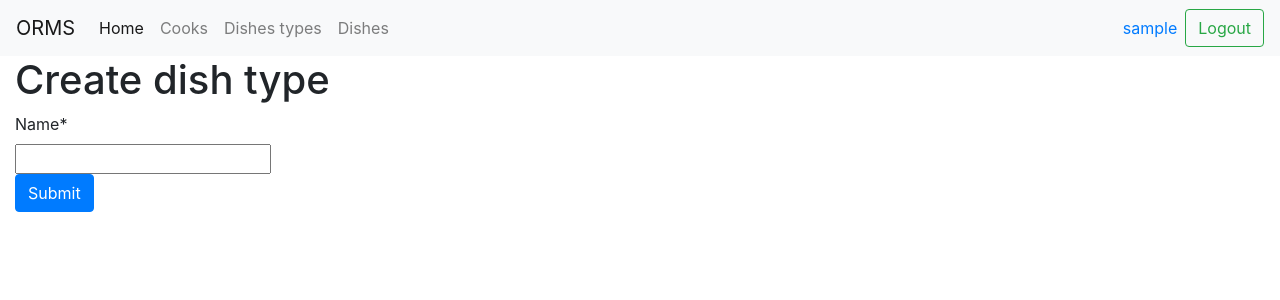
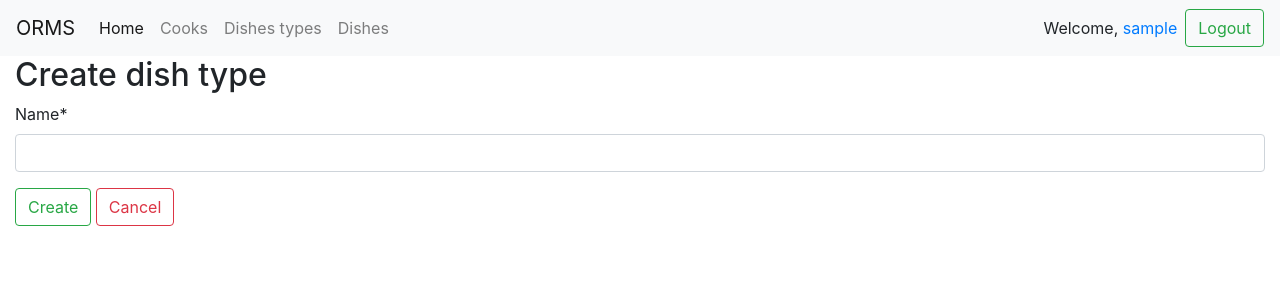
Before and after one commit to VadymShkarbul/restaurant_managment_service, a Django app: page /dishes_types/create/ in a window 1280 px wide. Shown: the top 300 px of the page. Run offline with Django 4.2, Linux system fonts and the light colour scheme; the visitor is signed in with stand-in values (Sample User, id 1); some libraries are stand-ins or nearby versions.

Commit message:
Added crispy forms and fixed templates issues

```diff
--- a/kitchen/models.py
+++ b/kitchen/models.py
@@ -35,7 +35,7 @@ class Dish(models.Model):
     description = models.TextField()
     price = models.DecimalField(max_digits=6, decimal_places=2)
     dish_type = models.ForeignKey(DishType, on_delete=models.CASCADE)
-    cooks = models.ManyToManyField(Cook, related_name="cooks")
+    cooks = models.ManyToManyField(Cook, related_name="dishes")
 
     class Meta:
         verbose_name = "dish"
--- a/kitchen/views.py
+++ b/kitchen/views.py
@@ -82,7 +82,7 @@ class CookListView(LoginRequiredMixin, generic.ListView):
 
 class CookDetailView(LoginRequiredMixin, generic.DetailView):
     model = Cook
-    # queryset = Cook.objects.prefetch_related
+    queryset = Cook.objects.all().prefetch_related("dishes__dish_type")
 
 
 class CookCreateView(LoginRequiredMixin, generic.CreateView):
--- a/restaurant_manager/settings.py
+++ b/restaurant_manager/settings.py
@@ -71,6 +71,8 @@ TEMPLATES = [
     },
 ]
 
+CRISPY_TEMPLATE_PACK = "bootstrap4"
+
 WSGI_APPLICATION = 'restaurant_manager.wsgi.application'
 
 
--- a/templates/base.html
+++ b/templates/base.html
@@ -16,12 +16,14 @@
 {% block sidebar %}
   {% include "includes/sidebar.html" %}
 {% endblock %}
-  <div class="col-sm-10 ">
+  <div class="col-sm-1"></div>
+  <div class="col-sm-12">
     {% block content %}{% endblock %}
       {% block pagination %}
         {% include "includes/pagination.html" %}
       {% endblock %}
   </div>
+  <div class="col-sm-1"></div>
 
 </body>
 </html>
--- a/templates/includes/pagination.html
+++ b/templates/includes/pagination.html
@@ -2,15 +2,15 @@
   <ul class="pagination">
     {% if page_obj.has_previous %}
       <li class="page-item">
-        <a href="?page={{ page_obj.previous_page_number }}" class="page-link">prev</a>
+        <a href="?page={{ page_obj.previous_page_number }}" class="btn btn-outline-info">prev</a>
       </li>
     {% endif %}
     <li class="page-item active">
-      <span class="page-link">{{ page_obj.number }} of {{ paginator.num_pages }}</span>
+      <span class="btn btn-info">{{ page_obj.number }} of {{ paginator.num_pages }}</span>
     </li>
     {% if page_obj.has_next %}
       <li class="page-item">
-        <a href="?page={{ page_obj.next_page_number }}" class="page-link">next</a>
+        <a href="?page={{ page_obj.next_page_number }}" class="btn btn-outline-info">next</a>
       </li>
     {% endif %}
   </ul>
--- a/templates/includes/sidebar.html
+++ b/templates/includes/sidebar.html
@@ -18,7 +18,7 @@
     </ul>
       {% if user.is_authenticated %}
         <div class="form-inline my-2 my-lg-0">
-          <a href="{{ user.get_absolute_url }}" class="mr-sm-2">{{ user.get_username }}</a>
+          Welcome,&nbsp<a href="{{ user.get_absolute_url }}" class="mr-sm-2">{{ user.get_username }}</a>
           <a href="{% url 'logout' %}?next={{request.path}}" class="btn btn-outline-success my-2 my-sm-0">Logout</a>
         </div>
       {% else %}
--- a/templates/kitchen/cook_confirm_delete.html
+++ b/templates/kitchen/cook_confirm_delete.html
@@ -5,7 +5,7 @@
   <form action="" method="post">
     {% csrf_token %}
 
-    <input type="submit" value="Yes" class="btn btn-danger">
-    <input type="submit" value="No!" class="btn btn-danger" >
+    <input type="submit" value="Yes" class="btn btn-outline-success">
+    <input type="reset" value="No!" class="btn btn-outline-danger" onclick="history.back()">
   </form>
 {% endblock %}
--- a/templates/kitchen/cook_form.html
+++ b/templates/kitchen/cook_form.html
@@ -7,6 +7,7 @@
     {% csrf_token %}
     {{ form|crispy }}
 
-    <input type="submit" value="Submit" class="btn btn-primary">
+    <input type="submit" value="{{ object|yesno:"Update,Create" }}" class="btn btn-outline-success">
+    <input type="reset" value="Cancel" class="btn btn-outline-danger" onclick="history.back()">
   </form>
 {% endblock %}
--- a/templates/kitchen/dish_confirm_delete.html
+++ b/templates/kitchen/dish_confirm_delete.html
@@ -5,7 +5,7 @@
   <form action="" method="post">
     {% csrf_token %}
 
-    <input type="submit" value="Yes" class="btn btn-danger">
-    <input type="submit" value="No!" class="btn btn-danger" >
+    <input type="submit" value="Yes" class="btn btn-outline-success">
+    <input type="reset" value="No!" class="btn btn-outline-danger" onclick="history.back()">
   </form>
 {% endblock %}
--- a/templates/kitchen/dish_form.html
+++ b/templates/kitchen/dish_form.html
@@ -7,6 +7,7 @@
     {% csrf_token %}
     {{ form|crispy }}
 
-    <input type="submit" value="Submit" class="btn btn-primary">
+    <input type="submit" value="{{ object|yesno:"Update,Create" }}" class="btn btn-outline-success">
+    <input type="reset" value="Cancel" class="btn btn-outline-danger" onclick="history.back()">
   </form>
 {% endblock %}
--- a/templates/kitchen/dish_type_confirm_delete.html
+++ b/templates/kitchen/dish_type_confirm_delete.html
@@ -5,7 +5,7 @@
   <form action="" method="post">
     {% csrf_token %}
 
-    <input type="submit" value="Yes" class="btn btn-danger">
-    <input type="submit" value="No!" class="btn btn-danger" >
+    <input type="submit" value="Yes" class="btn btn-outline-success">
+    <input type="reset" value="No!" class="btn btn-outline-danger" onclick="history.back()">
   </form>
 {% endblock %}
--- a/templates/kitchen/dish_type_form.html
+++ b/templates/kitchen/dish_type_form.html
@@ -2,11 +2,12 @@
 {% load crispy_forms_filters %}
 
 {% block content %}
-  <h1>{{ object|yesno:"Update,Create" }} dish type</h1>
+  <h2>{{ object|yesno:"Update,Create" }} dish type</h2>
   <form action="" method="post" novalidate>
     {% csrf_token %}
     {{ form|crispy }}
 
-    <input type="submit" value="Submit" class="btn btn-primary">
+    <input type="submit" value="{{ object|yesno:"Update,Create" }}" class="btn btn-outline-success">
+    <input type="reset" value="Cancel" class="btn btn-outline-danger" onclick="history.back()">
   </form>
 {% endblock %}
```
Also changed, not shown: templates/kitchen/cook_list.html (+3 -7 lines), templates/kitchen/dish_list.html (+6 -8 lines), templates/kitchen/dishes_types_list.html (+12 -9 lines).
